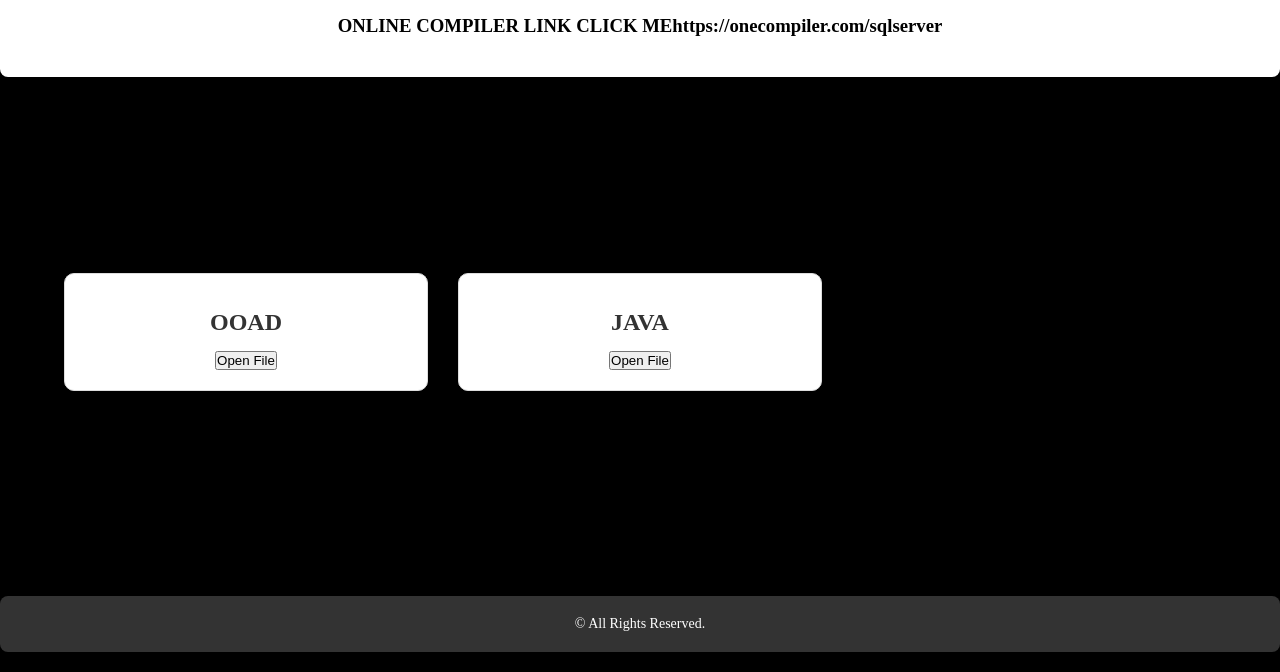
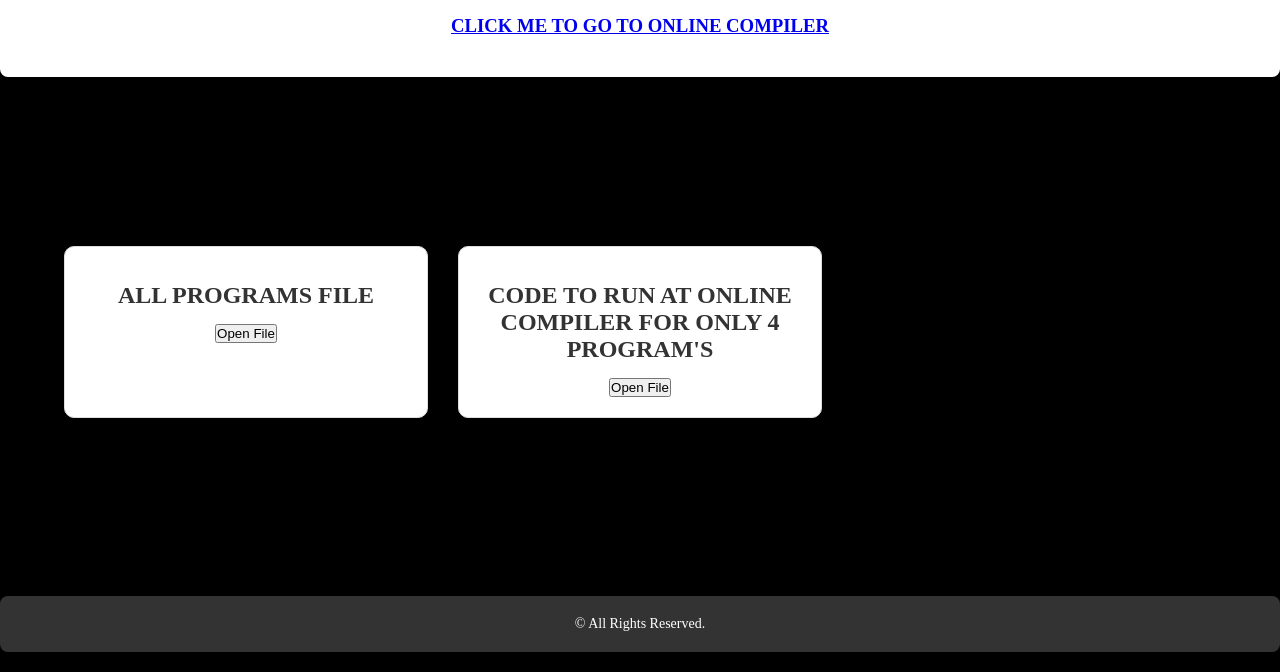
Before and after one commit to maaran-parotta/maaran-parotta.github.io, a plain HTML site: page index.html in a window 1280 px wide. Shown: the part 128-800 px from the top of the page. Drawn offline with Linux system fonts and the light colour scheme.

Commit message:
Update index.html

```diff
--- a/index.html
+++ b/index.html
@@ -169,22 +169,22 @@
 </head>
     <body>
     <header>
-        <h1></h1> <div> <br> <h2>Watermelon Star</h2> <br> <h3>ONLINE COMPILER LINK CLICK ME<a ONLINE COMPILER LINK CLICK ME>https://onecompiler.com/sqlserver</a></h3>
+        <h1></h1> <div> <br> <h2>Watermelon Star</h2> <br> <h3><a href="https://onecompiler.com/sqlserver">CLICK ME TO GO TO ONLINE COMPILER</a></h3>
     </header>
     <center>
     <div class="container">
         <div class="grid">
 
 <div class="grid-item">
-    <h2>OOAD</h2>
+    <h2>ALL PROGRAMS FILE</h2>
     <button onclick="openFile('fileLink1')">Open File</button>
-    <a id="fileLink1" href="OOAD Lab Manual_11.10.2025_pagenumber_removed.pdf" style="display: none;" target="_blank"></a>
+    <a id="fileLink1" href="DBT Record.pdf" style="display: none;" target="_blank"></a>
 </div>
 
 <div class="grid-item">
-    <h2>JAVA</h2>
+    <h2>CODE TO RUN AT ONLINE COMPILER FOR ONLY 4 PROGRAM'S</h2>
     <button onclick="openFile('fileLink2')">Open File</button>
-    <a id="fileLink2" href="MCA_GEN_AI__JAVA_PGM[1] (1).pdf" style="display: none;" target="_blank"></a>
+    <a id="fileLink2" href="(B-1) DATABASE TECHNOLOGY.pdf" style="display: none;" target="_blank"></a>
 </div>
 
 <!-- <div class="grid-item">
```
